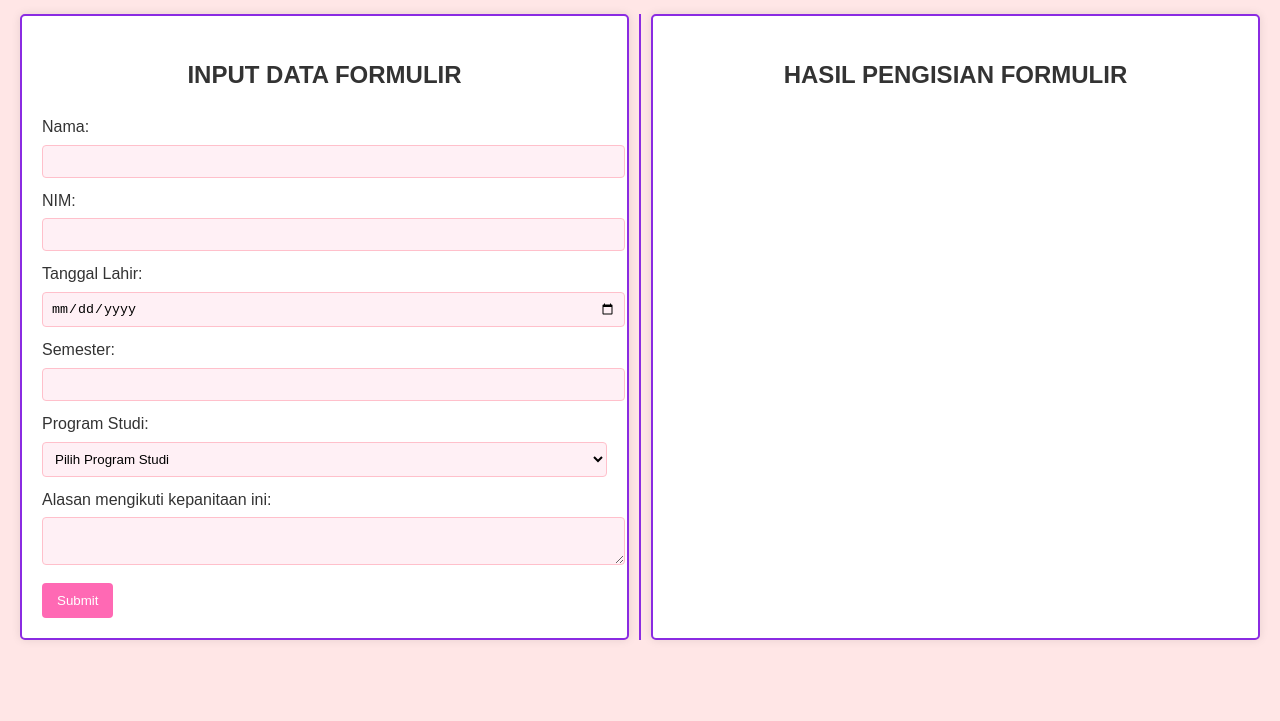
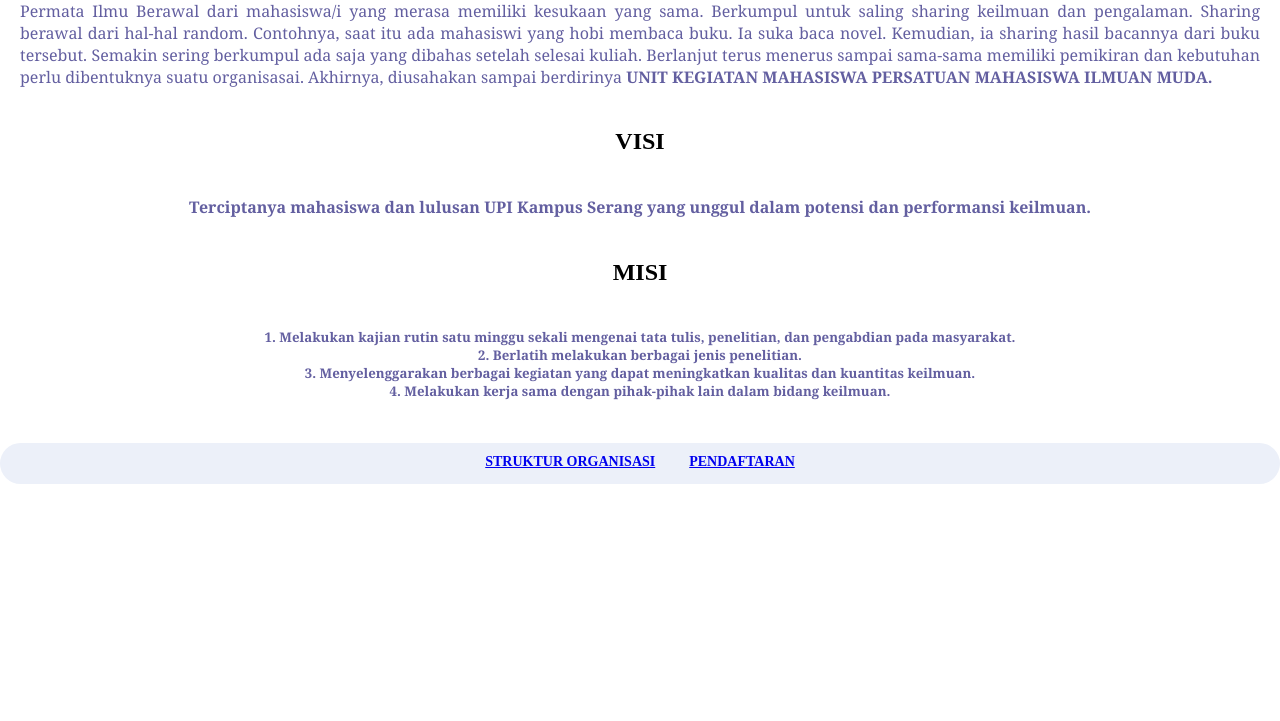
Before and after one commit to elsasyaila/elsa-syaila-Pemweb, a plain HTML site: page index.html in a window 1280 px wide. Shown: the part 100-821 px from the top of the page. Before the commit the page ends 800 px from the top, so only its background shows below. Drawn offline with Linux system fonts and the light colour scheme.

Commit message:
Add files via upload

```diff
--- a/index.html
+++ b/index.html
@@ -4,12 +4,35 @@
 <head>
     <meta charset="UTF-8">
     <meta name="viewport" content="width=device-width, initial-scale=1.0">
-    <title>FORMULIR PENDAFTARAN KEGIATAN ALASKA BATCH 5</title>
+    <title>Permata Ilmu</title>
+    <link rel="stylesheet" href="style.css">
 </head>
 
 <body>
-    <div id="app"></div>
-    <script src="file.js"></script>
+    <h1><b>UKM PERMATA ILMU</b></h1>
+    <p>Permata Ilmu Berawal dari mahasiswa/i yang merasa memiliki kesukaan yang sama. Berkumpul untuk saling sharing keilmuan dan pengalaman. Sharing berawal dari hal-hal random. Contohnya, saat itu ada mahasiswi yang hobi membaca buku. Ia suka baca novel.
+        Kemudian, ia sharing hasil bacannya dari buku tersebut. Semakin sering berkumpul ada saja yang dibahas setelah selesai kuliah. Berlanjut terus menerus sampai sama-sama memiliki pemikiran dan kebutuhan perlu dibentuknya suatu organisasai. Akhirnya,
+        diusahakan sampai berdirinya <b>UNIT KEGIATAN MAHASISWA PERSATUAN MAHASISWA ILMUAN MUDA.</b></p>
+
+    <h2>VISI</h2>
+    <h4>Terciptanya mahasiswa dan lulusan UPI Kampus Serang yang unggul dalam potensi dan performansi keilmuan.</h4>
+
+    <H2>MISI</H2>
+    <h5>1. Melakukan kajian rutin satu minggu sekali mengenai tata tulis, penelitian, dan pengabdian pada masyarakat. <br> 2. Berlatih melakukan berbagai jenis penelitian. <br> 3. Menyelenggarakan berbagai kegiatan yang dapat meningkatkan kualitas dan kuantitas
+        keilmuan. <br> 4. Melakukan kerja sama dengan pihak-pihak lain dalam bidang keilmuan.</h5>
+
+    <!-- ======= Portfolio Section ======= -->
+    <section id="portfolio" class="portfolio">
+        <div class="col-lg-12 d-flex justify-content-center">
+            <ul id="portfolio-flters">
+                <li data-filter="*" class="filter-Struktur Organisasi">
+                    <a href="strukturorganisasi.html">Struktur Organisasi</a>
+                </li>
+                <li data-filter=".filter-Pendaftaran"><a href="pendaftaran.html">Pendaftaran</a></li>
+            </ul>
+        </div>
+    </section>
+    <!-- End Portfolio Section -->
 </body>
 
 </html>
```
